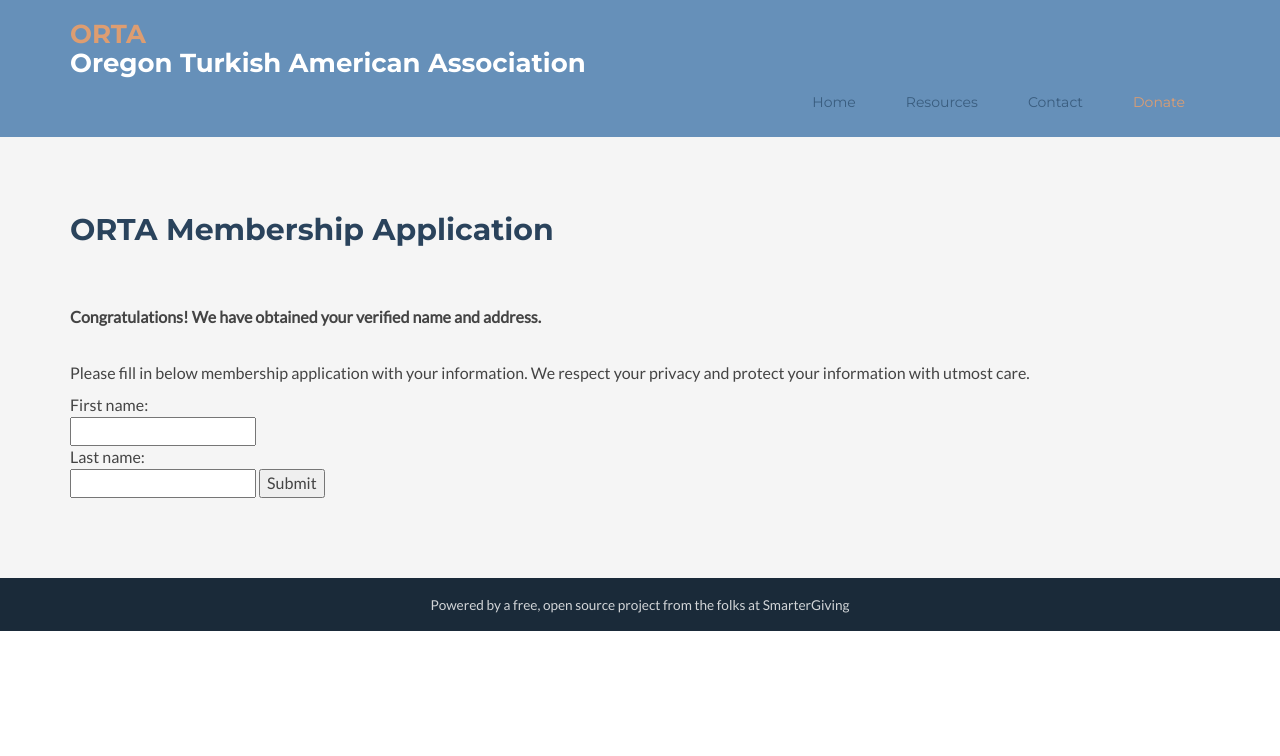
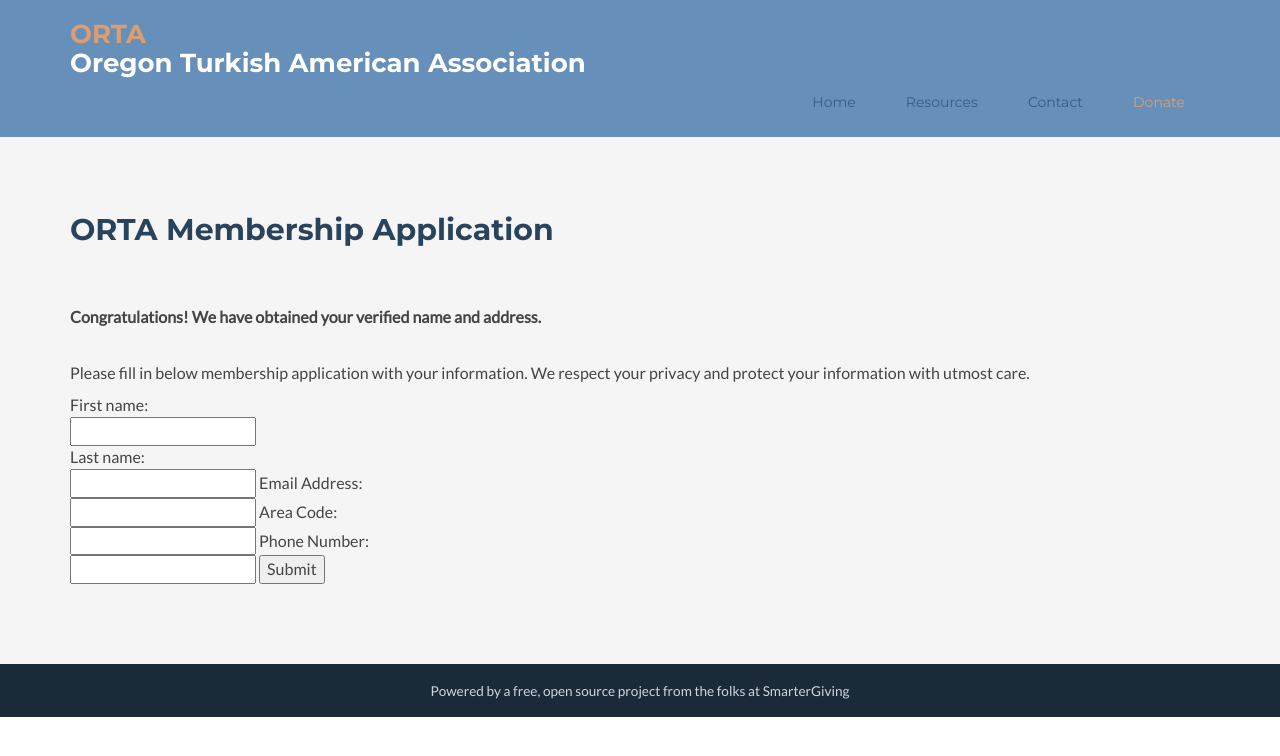
Before and after one commit to ortapdx/ortapdx.github.io, a Jekyll site: the page built from msf_RBLMD58B2AGX8.html, in a window 1280 px wide. Shown: the top 756 px of the page. Built offline with Jekyll 4.4.1, drawn with Linux system fonts in a browser that asks for light colours; nearby versions of some CDN libraries; comment, search, counter and statistics services are not loaded.

Commit message:
Update msf_RBLMD58B2AGX8.html

```diff
--- a/msf_RBLMD58B2AGX8.html
+++ b/msf_RBLMD58B2AGX8.html
@@ -47,7 +47,14 @@ layout: default
             First name:<br>
             <input type="text" name="entry.1926626036" id="entry.1926626036entry.213242161"><br>
             Last name:<br>
-            <input type="text" name="entry.213242161" id="entry.213242161">
+            <input type="text" name="entry.1880569655" id="entry.1880569655">
+            Email Address:<br>
+            <input type="text" name="emailAddress" id="emailAddress">
+            Area Code:<br>
+            <input type="text" name="entry.1781753060" id="entry.1781753060">
+            Phone Number:<br>
+            <input type="text" name="entry.1116337405" id="entry.1116337405">
+
             <input type="submit" value="Submit">
            </form>
           </div> <!-- msform -->
```
